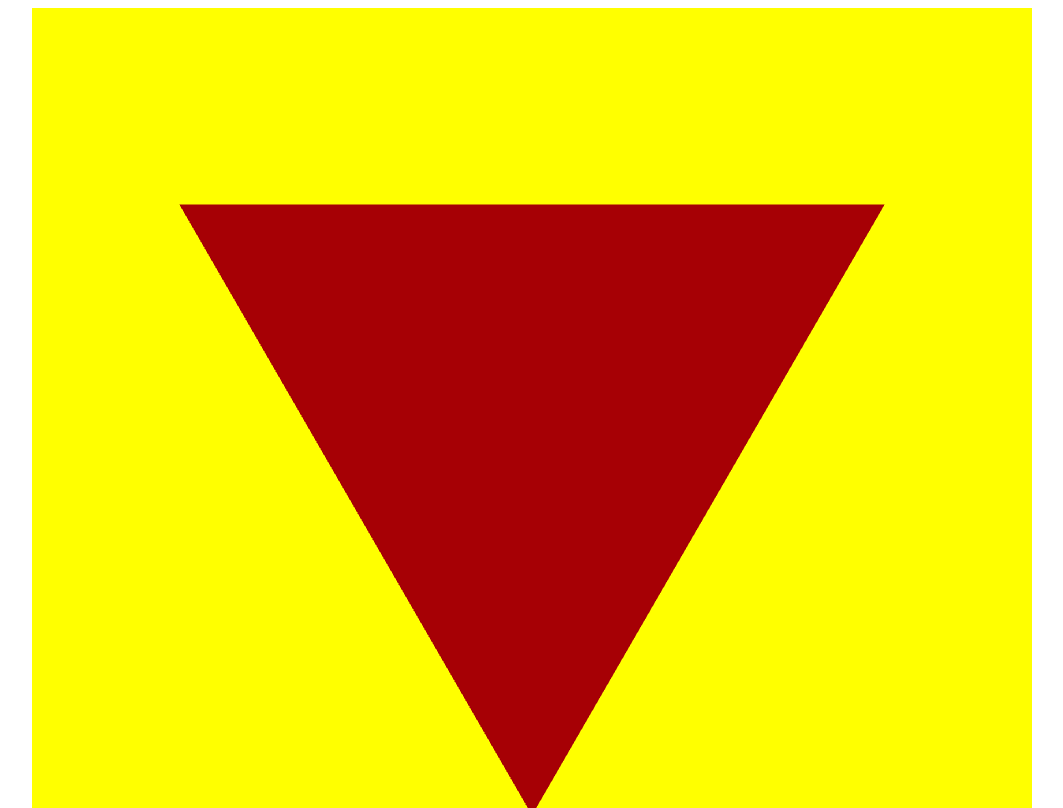
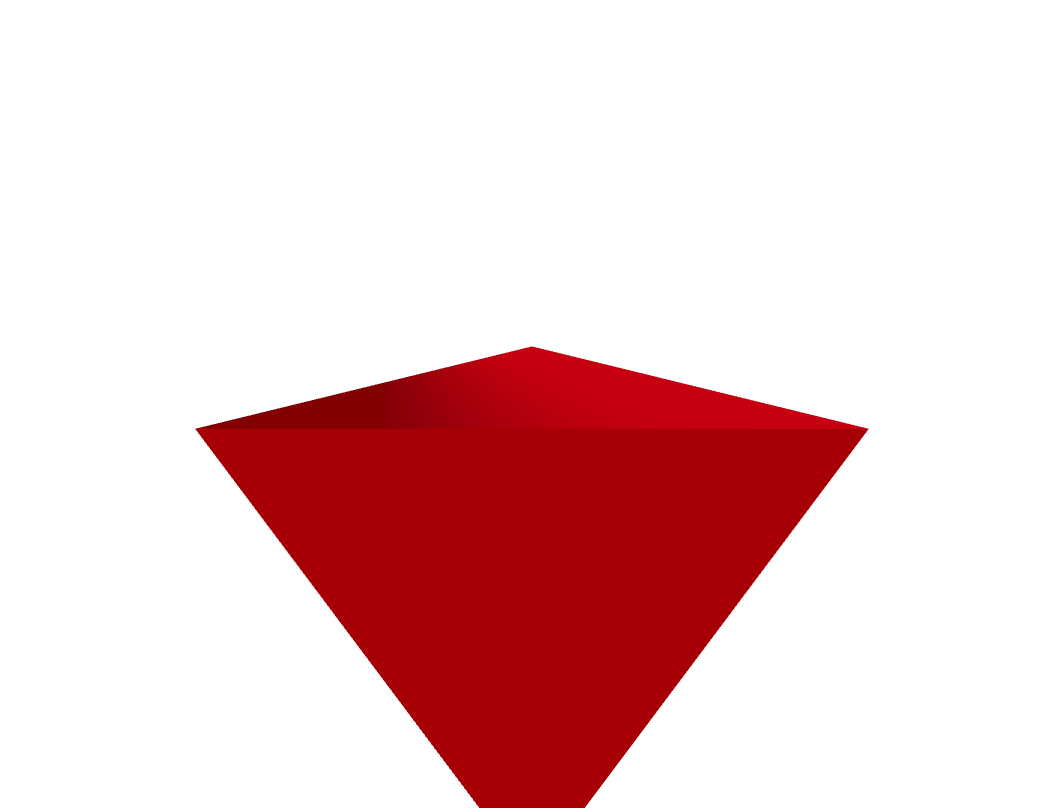
Before and after one commit to Cassiano26/gsap-animation, a React (Vite) app: page / in a window 1280 px wide. Shown: the whole page, without its empty margins (108-1171 px from the left). Built offline with nearby package versions, Linux system fonts and the light colour scheme.

Commit message:
feat: add thin animations

```diff
--- a/src/App.tsx
+++ b/src/App.tsx
@@ -78,10 +78,10 @@ export default function App() {
       clearTimeout(timer.current)
 
       timer.current = setTimeout(() => {
-        // setPosition({
-        //   yDirection: 0,
-        //   xDirection: 0
-        // })
+        setPosition({
+          yDirection: 0,
+          xDirection: 0
+        })
       }, 200)
 
     }
@@ -96,7 +96,7 @@ export default function App() {
   return (
     <div ref={squareOut} className='container'>
       <div ref={square}>
-        <Canvas camera={{ position: [0, 0, 1.8] }}>
+        <Canvas camera={{ position: [0, 0.5, 1.8] }}>
         <directionalLight position={[10, 10, 5]} intensity={1} />
         <ambientLight intensity={0.7} />
         <pointLight position={[10, 10, 10]} />
--- a/src/app.css
+++ b/src/app.css
@@ -13,7 +13,6 @@ html, body {
   div {
     width: 1000px;
     height: 1000px;
-    background-color: yellow;
     display: flex;
     align-items: center;
     justify-content: center;
```
